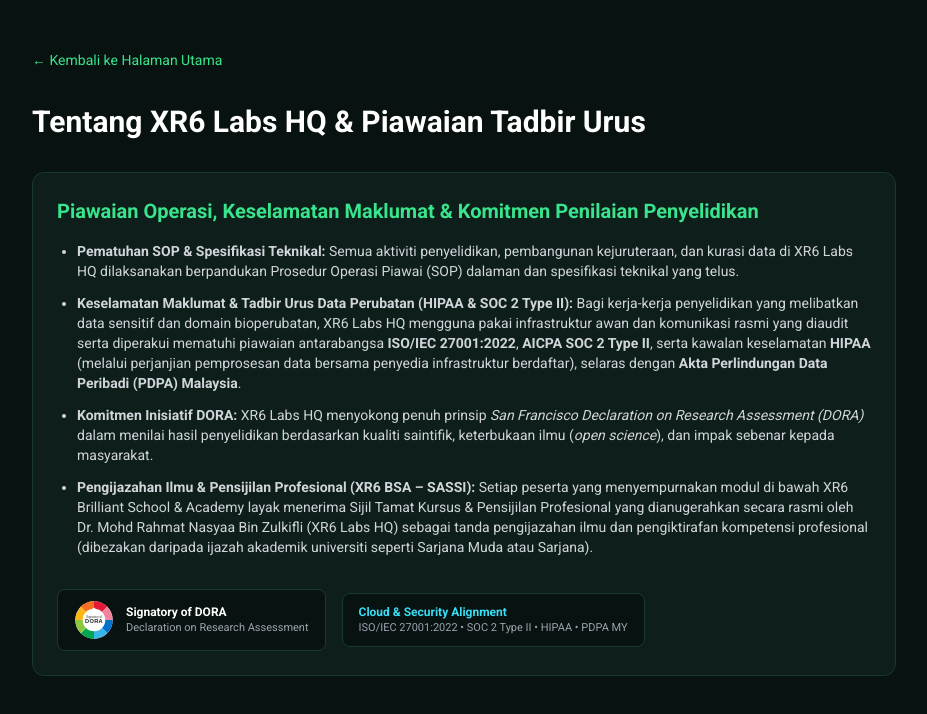
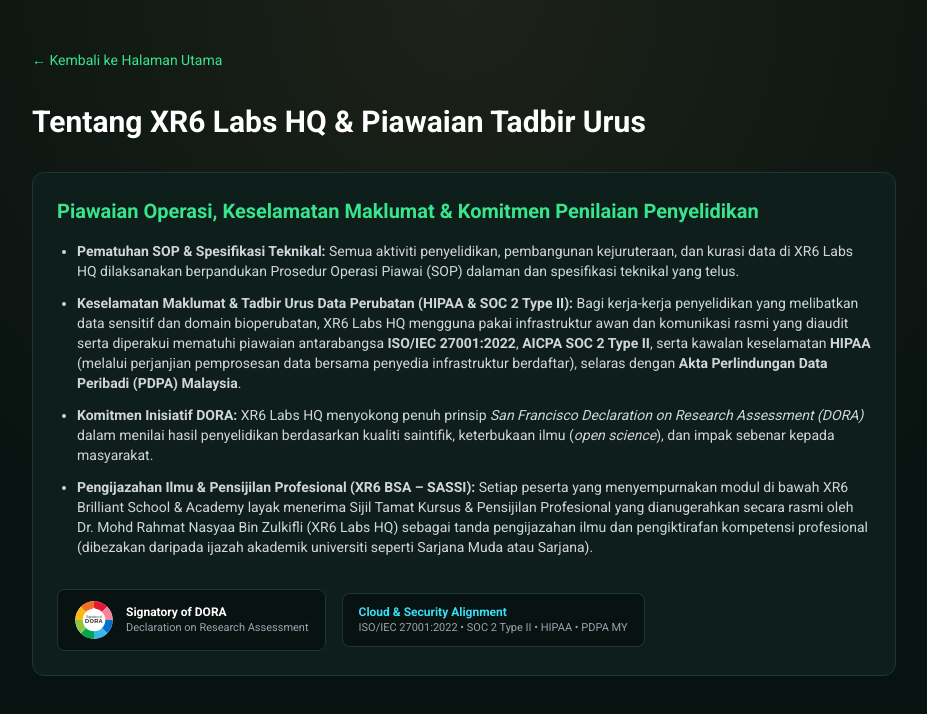
Before and after one commit to XR6matt88/xr6labshq-portal, a plain HTML site: page public/about/index.html in a window 1280 px wide. Shown: the whole page, without its empty margins (176-1103 px from the left). Drawn offline with nearby package versions, Linux system fonts and the light colour scheme.

Commit message:
Modify body and main classes for layout
Updated body and main classes for layout adjustments.

```diff
--- a/public/about/index.html
+++ b/public/about/index.html
@@ -7,8 +7,8 @@
   <link rel="stylesheet" href="/assets/site.css" />
   <script src="https://cdn.tailwindcss.com"></script>
 </head>
-<body class="min-h-screen bg-[#081210] text-[#F1F5F4] antialiased">
-  <main class="max-w-4xl mx-auto px-4 py-12 space-y-8">
+<body class="min-h-screen bg-[#081210] text-[#F1F5F4] antialiased hex-pattern flex flex-col">
+  <main class="flex-1 w-full max-w-4xl mx-auto px-4 py-12 space-y-8">
     <a href="/" class="text-sm text-[#39E58C] hover:underline">← Kembali ke Halaman Utama</a>
     <h1 class="text-3xl font-bold text-white">Tentang XR6 Labs HQ & Piawaian Tadbir Urus</h1>
 
```
